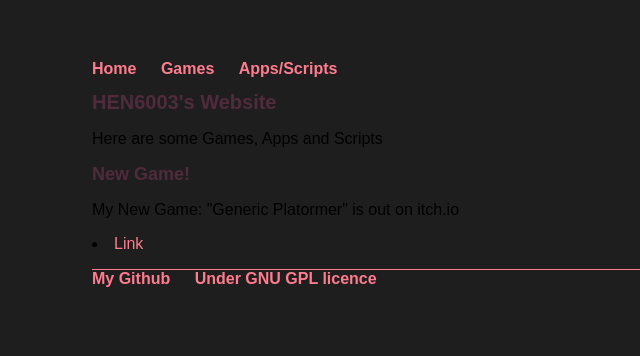
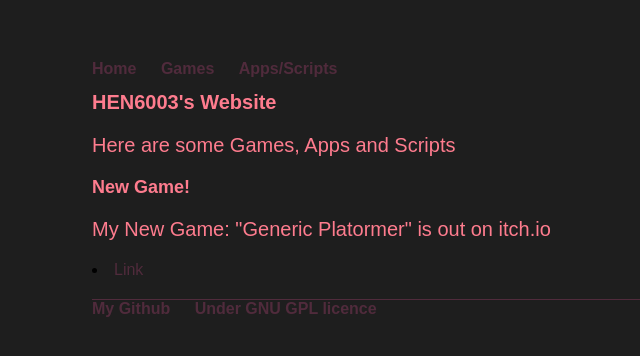
Before and after one commit to hen6003/hen6003.github.io, a Jekyll site: the page built from index.html, in a window 1280 px wide. Shown: the top 356 px of the page, without its empty margins (100-740 px from the left). Built offline with Jekyll 4.4.1, drawn with Linux system fonts in a browser that asks for light colours.

Commit message:
changed colour

```diff
--- a/css/main.css
+++ b/css/main.css
@@ -18,28 +18,33 @@ nav ul li, footer ul li {
 }
 a {
     text-decoration: none;
-    color: #fe7c8e;
+    color: #502b3c;
 }
 a:hover {
     text-decoration: underline;
 }
+p {
+    font-size: 20px;
+    font-family:'Fira Code',sans-serif;
+    color: #fe7c8e
+}
 h1 {
     font-size: 20px;
     font-family:'Fira Code',sans-serif;
-    color: #502b3c
+    color: #fe7c8e
 }
 h2 {
     font-size: 18px;
     font-family:'Fira Code',sans-serif;
-    color: #502b3c
+    color: #fe7c8e
 }
 h3 {
     font-size: 16px;
     font-family:'Fira Code',sans-serif;
-    color: #502b3c
+    color: #fe7c8e
 }
 footer {
-    border-top: 1px solid #fe7c8e;
+    border-top: 1px solid #502b3c;
     font-size: 14px;
 }
 ul {
```
